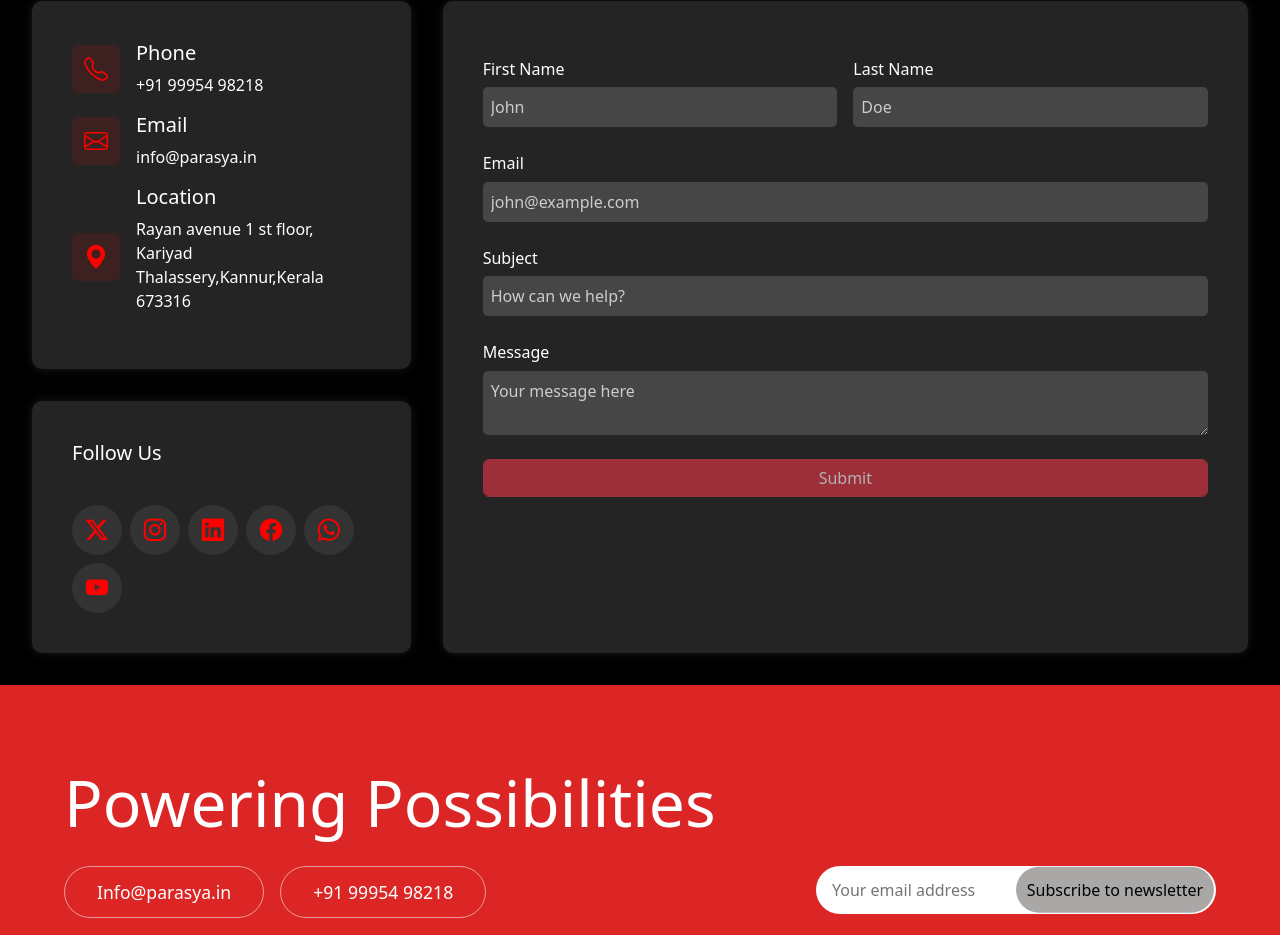
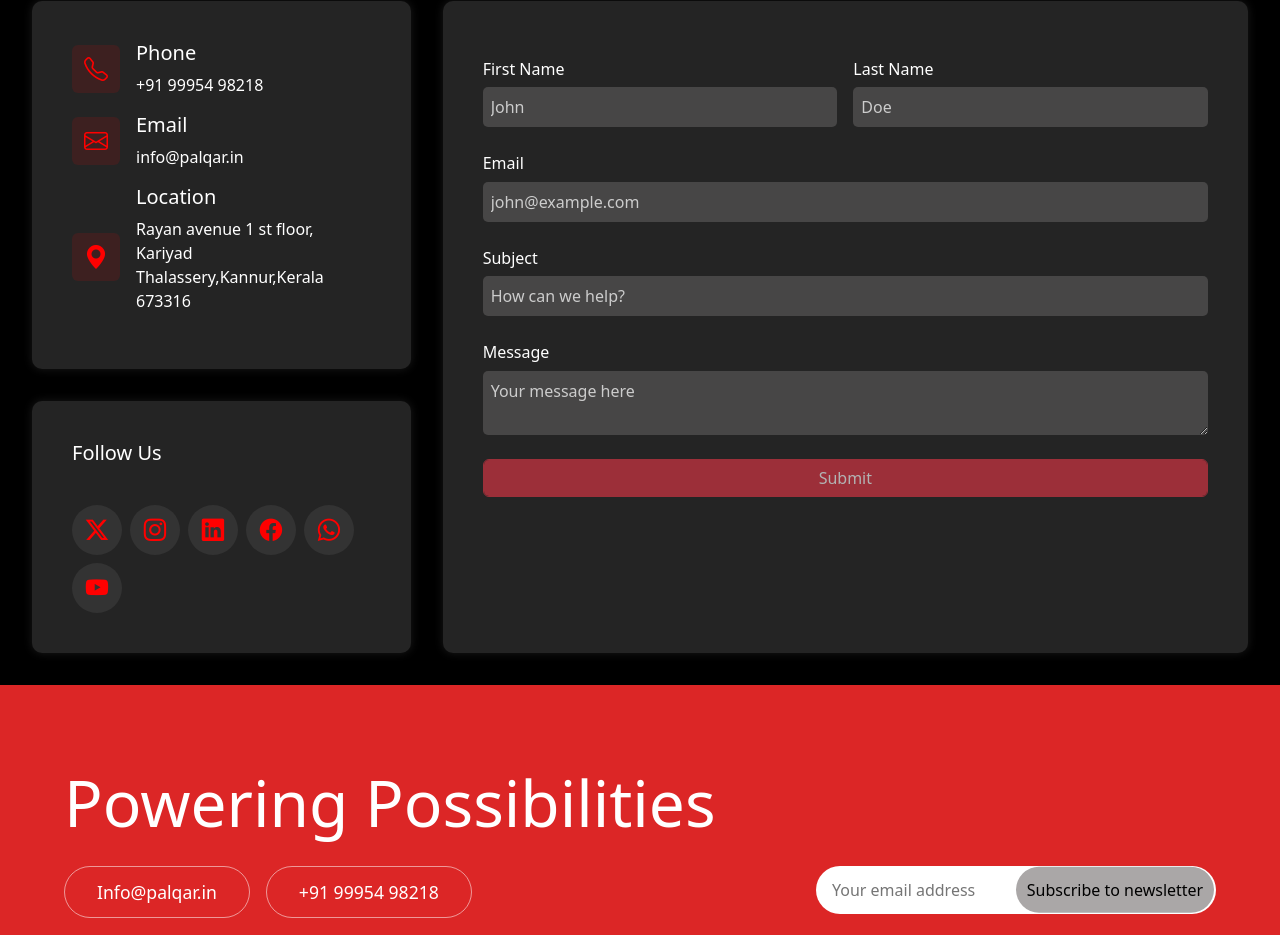
Before and after one commit to parasyadigitalhub/palqarweb, an Angular app: page /contacts in a window 1280 px wide. Shown: the part 149-1084 px from the top of the page. Built offline with nearby package versions, Linux system fonts and the light colour scheme.

Commit message:
email change

```diff
--- a/src/app/common/footer/footer.component.html
+++ b/src/app/common/footer/footer.component.html
@@ -7,7 +7,7 @@
         <div class="footer-top">
             <div class="left-column">
                 <div class="contact-info">
-                    <a class="pill magnetic-btn" (mousemove)="onButtonHover($event)" (mouseleave)="resetButtonHover()" href="mailto:info@parasya.in">Info&#64;parasya.in</a>
+                    <a class="pill magnetic-btn" (mousemove)="onButtonHover($event)" (mouseleave)="resetButtonHover()" href="mailto:info@parasya.in">Info&#64;palqar.in</a>
                     <a class="pill magnetic-btn" (mousemove)="onButtonHover($event)" (mouseleave)="resetButtonHover()" href="tel:+919995498218">+91 99954 98218</a>
                 </div>
             </div>
@@ -58,7 +58,7 @@
         <h2 class="footer-title">Powering Possibilities</h2>
 
         <div class="contact-info">
-            <a class="pill" href="mailto:info@parasya.in">Info&#64;parasya.in</a>
+            <a class="pill" href="mailto:info@parasya.in">Info&#64;palqar.in</a>
             <a class="pill" href="tel:+919995498218">+91 99954 98218</a>
         </div>
 
--- a/src/app/components/contacts/contacts.component.html
+++ b/src/app/components/contacts/contacts.component.html
@@ -22,7 +22,7 @@
                         <i class="bi bi-envelope"></i>
                         <div class="content">
                             <h5>Email</h5>
-                            <a href="mailto:info@parasya.in">info&#64;parasya.in</a>
+                            <a href="mailto:info@parasya.in">info&#64;palqar.in</a>
                         </div>
                     </div>
                     <div class="location">
```
